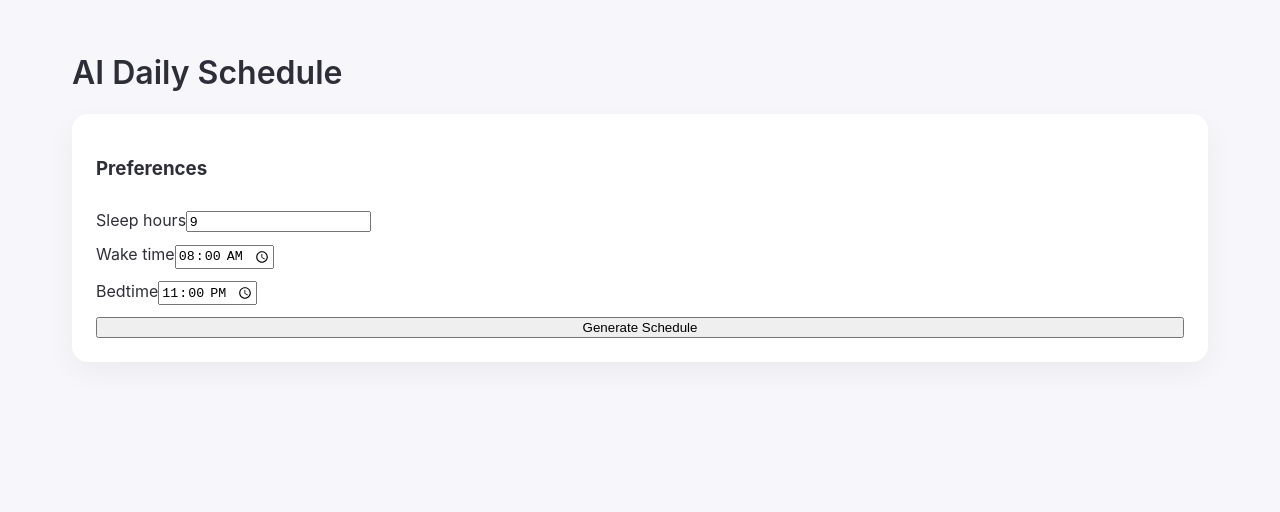
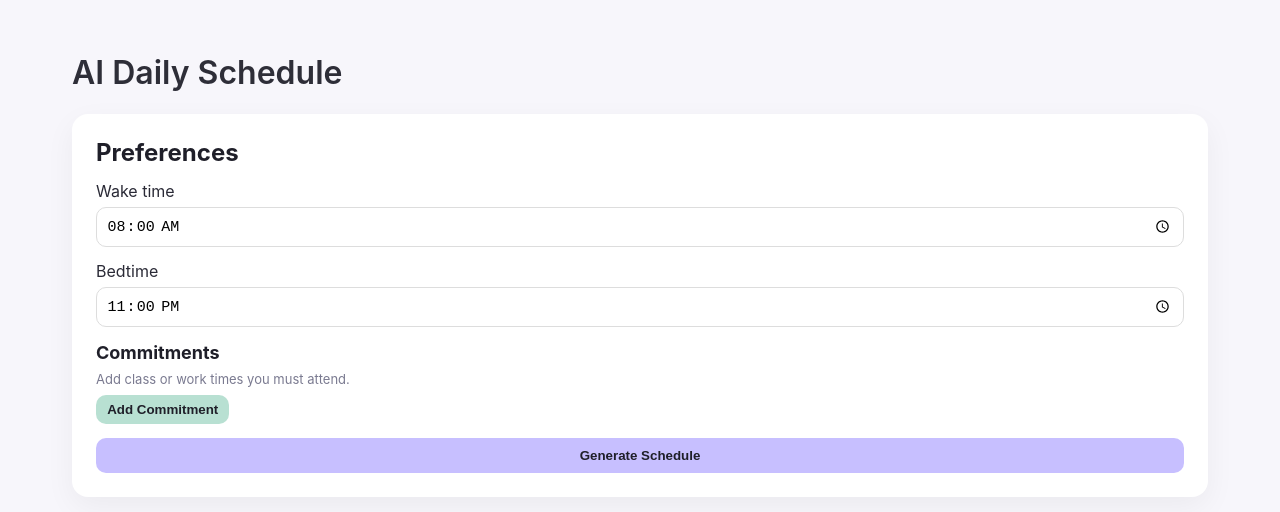
Before and after one commit to leralegosta/ai-scheduler, a React app in the folder frontend/: page / in a window 1280 px wide. Shown: the top 512 px of the page. Built offline with nearby package versions, Linux system fonts and the light colour scheme; the HTML template or start-up script is replaced by a standard one.

Commit message:
changing UI and some backend

```diff
--- /dev/null
+++ b/frontend/src/components/CommitmentsForm.tsx
@@ -0,0 +1,98 @@
+import React from "react";
+
+export type Commitment = {
+  title: string;
+  category: "Academics" | "Work";
+  start: string; // HH:MM
+  end: string;   // HH:MM
+};
+
+type Props = {
+  commitments: Commitment[];
+  onChange: (next: Commitment[]) => void;
+};
+
+export default function CommitmentsForm({ commitments, onChange }: Props) {
+  function update(index: number, patch: Partial<Commitment>) {
+    const next = commitments.slice();
+    next[index] = { ...next[index], ...patch } as Commitment;
+    onChange(next);
+  }
+
+  function add() {
+    onChange([...commitments, { title: "", category: "Academics", start: "09:00", end: "10:00" }]);
+  }
+
+  function remove(index: number) {
+    const next = commitments.slice();
+    next.splice(index, 1);
+    onChange(next);
+  }
+
+  return (
+    <div style={container}>
+      <h3 style={{ margin: 0, fontSize: 18, color: "#1f1f29" }}>Commitments</h3>
+      <p style={{ margin: 0, color: "var(--muted)", fontSize: 13 }}>Add class or work times you must attend.</p>
+      {commitments.map((c, i) => (
+        <div key={i} style={row}>
+          <input style={input} placeholder="Title" value={c.title} onChange={e => update(i, { title: e.target.value })} />
+          <select style={select} value={c.category} onChange={e => update(i, { category: e.target.value as Commitment["category"] })}>
+            <option value="Academics">Academics</option>
+            <option value="Work">Work</option>
+          </select>
+          <input style={input} type="time" value={c.start} onChange={e => update(i, { start: e.target.value })} />
+          <span style={{ color: "#666" }}>to</span>
+          <input style={input} type="time" value={c.end} onChange={e => update(i, { end: e.target.value })} />
+          <button type="button" style={removeBtn} onClick={() => remove(i)}>Remove</button>
+        </div>
+      ))}
+      <button type="button" style={addBtn} onClick={add}>Add Commitment</button>
+    </div>
+  );
+}
+
+const container: React.CSSProperties = {
+  display: "grid",
+  gap: 8,
+};
+
+const row: React.CSSProperties = {
+  display: "grid",
+  gridTemplateColumns: "1.2fr 0.8fr 0.9fr auto 0.9fr auto",
+  alignItems: "center",
+  gap: 8,
+};
+
+const input: React.CSSProperties = {
+  padding: "0.5rem 0.6rem",
+  borderRadius: 10,
+  border: "1px solid #ddd",
+  fontSize: 14,
+};
+
+const select: React.CSSProperties = {
+  padding: "0.5rem 0.6rem",
+  borderRadius: 10,
+  border: "1px solid #ddd",
+  fontSize: 14,
+};
+
+const addBtn: React.CSSProperties = {
+  padding: "0.45rem 0.7rem",
+  borderRadius: 10,
+  border: "none",
+  background: "var(--secondary)",
+  color: "#1f1f29",
+  fontWeight: 600,
+  cursor: "pointer",
+  width: "fit-content",
+};
+
+const removeBtn: React.CSSProperties = {
+  padding: "0.4rem 0.6rem",
+  borderRadius: 10,
+  border: "1px solid #ddd",
+  background: "#fafafa",
+  color: "#333",
+  cursor: "pointer",
+};
--- a/frontend/src/components/InputForm.tsx
+++ b/frontend/src/components/InputForm.tsx
@@ -1,30 +1,31 @@
 import { useState } from "react";
 import type { DailySchedule } from "../types";
+import CommitmentsForm, { Commitment } from "./CommitmentsForm";
 
 type Props = {
   onGenerate: (schedule: DailySchedule) => void;
 };
 
 export default function InputForm({ onGenerate }: Props) {
-  const [sleep, setSleep] = useState(9);
   const [wake, setWake] = useState("08:00");
   const [bed, setBed] = useState("23:00");
+  const [commitments, setCommitments] = useState<Commitment[]>([]);
   const [loading, setLoading] = useState(false);
   const [error, setError] = useState<string | null>(null);
 
   async function generateSchedule() {
     setError(null);
     setLoading(true);
+    const controller = new AbortController();
+    const timeoutId: number = window.setTimeout(() => controller.abort(), 8000);
     try {
-      const controller = new AbortController();
-      const timeout = setTimeout(() => controller.abort(), 8000);
       const res = await fetch("http://localhost:3001/generate", {
         method: "POST",
         headers: { "Content-Type": "application/json" },
         body: JSON.stringify({
-          sleep_hours: sleep,
           wake_time: wake,
           bed_time: bed,
+          commitments,
         }),
         signal: controller.signal,
       });
@@ -40,36 +41,31 @@ export default function InputForm({ onGenerate }: Props) {
       const msg = (e as any)?.name === "AbortError" ? "Request timed out." : "Failed to generate schedule. Backend may be offline.";
       setError(msg);
     } finally {
-      // Ensure we clear the timeout even on success
-      // @ts-ignore - timeout type differs across environments
-      clearTimeout(timeout);
+      window.clearTimeout(timeoutId);
       setLoading(false);
     }
   }
 
   return (
     <div style={cardStyle}>
-      <h3>Preferences</h3>
+      <h2 style={{ margin: 0, fontSize: 24, color: "#1f1f29" }}>Preferences</h2>
 
-      <label>
-        Sleep hours
-        <input type="number" value={sleep} onChange={e => setSleep(+e.target.value)} />
+      <label style={labelStyle}>
+        Wake time
+        <input style={inputStyle} type="time" value={wake} onChange={e => setWake(e.target.value)} />
       </label>
 
-      <label>
-        Wake time
-        <input type="time" value={wake} onChange={e => setWake(e.target.value)} />
+      <label style={labelStyle}>
+        Bedtime
+        <input style={inputStyle} type="time" value={bed} onChange={e => setBed(e.target.value)} />
       </label>
 
-      <label>
-        Bedtime
-        <input type="time" value={bed} onChange={e => setBed(e.target.value)} />
-      </label>
+      <CommitmentsForm commitments={commitments} onChange={setCommitments} />
 
-      <button onClick={generateSchedule} disabled={loading}>
+      <button onClick={generateSchedule} disabled={loading} style={buttonStyle}>
         {loading ? "Generating…" : "Generate Schedule"}
       </button>
-      {error && <div style={{ color: "crimson" }}>{error}</div>}
+      {error && <div style={{ color: "crimson", fontSize: 14 }}>{error}</div>}
     </div>
   );
 }
@@ -81,5 +77,29 @@ const cardStyle: React.CSSProperties = {
   boxShadow: "0 10px 30px rgba(0,0,0,0.05)",
   marginBottom: "2rem",
   display: "grid",
-  gap: "0.75rem",
+  gap: "0.9rem",
 };
+
+const labelStyle: React.CSSProperties = {
+  fontSize: 16,
+  color: "#2a2a36",
+  display: "grid",
+  gap: 6,
+};
+
+const inputStyle: React.CSSProperties = {
+  padding: "0.5rem 0.6rem",
+  borderRadius: 10,
+  border: "1px solid #ddd",
+  fontSize: 15,
+};
+
+const buttonStyle: React.CSSProperties = {
+  padding: "0.6rem 0.8rem",
+  borderRadius: 10,
+  border: "none",
+  background: "var(--primary)",
+  color: "#1f1f29",
+  fontWeight: 600,
+  cursor: "pointer",
+};
```
Also changed, not shown: 1 other file (tests, documents, lock files or other folders).
